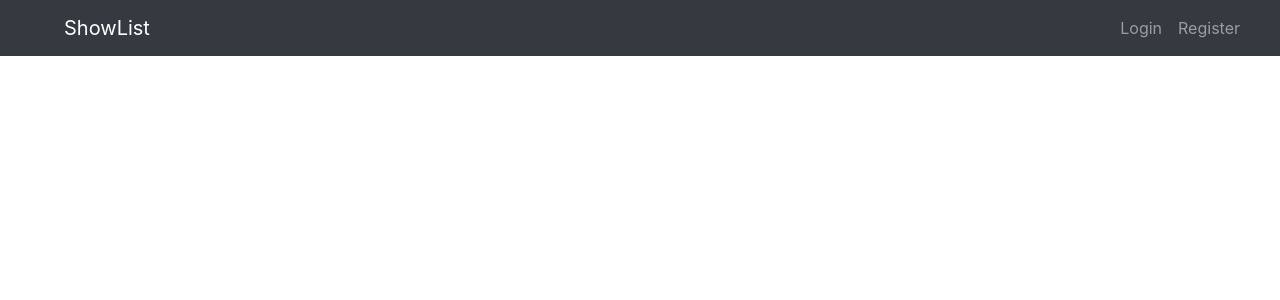
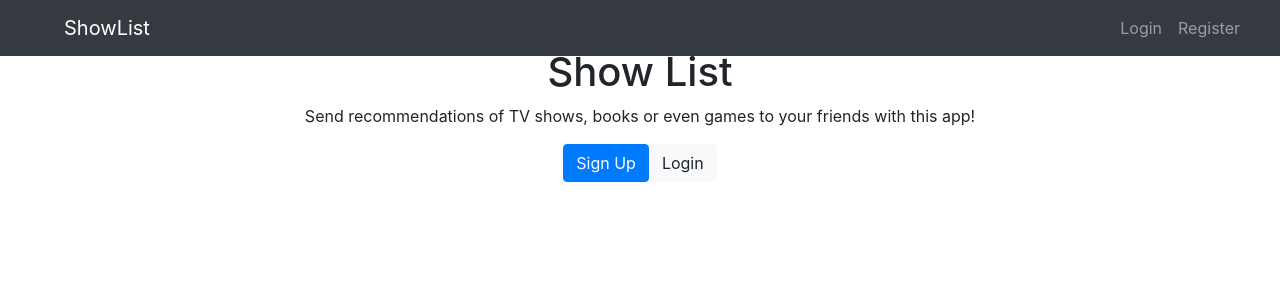
Before and after one commit to vsutinah/ShowList, a React (Create React App) app in the folder client/: page / in a window 1280 px wide. Shown: the top 300 px of the page. Built offline with nearby package versions, Linux system fonts and the light colour scheme.

Commit message:
Setup Landing, Register and Login components

```diff
--- a/client/src/App.js
+++ b/client/src/App.js
@@ -1,13 +1,25 @@
 import 'bootstrap/dist/css/bootstrap.min.css';
 import React, { Fragment } from 'react';
+import { BrowserRouter as Router, Route, Switch } from 'react-router-dom';
 import Header from './components/layout/Header';
+import Landing from './components/layout/Landing';
+import Login from './components/auth/Login';
+import Register from './components/auth/Register';
 
 function App() {
 	return (
-		<div>
-			<Header />
-			<p>Test paragraph</p>
-		</div>
+		<Router>
+			<Fragment>
+				<Header />
+				<Route exact path='/' component={Landing} />
+				<section className='container'>
+					<Switch>
+						<Route exact path='/login' component={Login} />
+						<Route exact path='/register' component={Register} />
+					</Switch>
+				</section>
+			</Fragment>
+		</Router>
 	);
 }
 
--- /dev/null
+++ b/client/src/components/auth/Login.js
@@ -0,0 +1,10 @@
+import React from 'react';
+import PropTypes from 'prop-types';
+
+const Login = (props) => {
+	return <div>Login</div>;
+};
+
+Login.propTypes = {};
+
+export default Login;
--- /dev/null
+++ b/client/src/components/auth/Register.js
@@ -0,0 +1,10 @@
+import React from 'react';
+import PropTypes from 'prop-types';
+
+const Register = (props) => {
+	return <div>Register</div>;
+};
+
+Register.propTypes = {};
+
+export default Register;
--- a/client/src/components/layout/Header.js
+++ b/client/src/components/layout/Header.js
@@ -1,31 +1,34 @@
 import React from 'react';
 import { Navbar, Nav } from 'react-bootstrap';
+import { Link } from 'react-router-dom';
 
 const Header = () => {
 	const authLinks = (
 		<Nav className='ml-auto mr-3'>
-			<Nav.Link>Recommend</Nav.Link>
-			<Nav.Link>My Profile</Nav.Link>
-			<Nav.Link>Logout</Nav.Link>
+			<Link>Recommend</Link>
+			<Link>My Profile</Link>
+			<Link>Logout</Link>
 		</Nav>
 	);
 
 	const guestLinks = (
 		<Nav className='ml-auto mr-3'>
-			<Nav.Link>Login</Nav.Link>
-			<Nav.Link>Register</Nav.Link>
+			<Link>Login</Link>
+			<Link>Register</Link>
 		</Nav>
 	);
 
 	return (
 		<header>
-			<Navbar bg='dark' variant='dark' expand='lg' fixed='top' className='mb-5'>
-				<Navbar.Brand className='ml-5'>ShowList</Navbar.Brand>
+			<Navbar bg='dark' variant='dark' expand='lg' fixed='top'>
+				<Navbar.Brand className='ml-5' href='/'>
+					ShowList
+				</Navbar.Brand>
 				<Navbar.Toggle aria-controls='basic-navbar-nav' />
 				<Navbar.Collapse id='basic-navbar-nav'>
 					<Nav className='ml-auto mr-3'>
-						<Nav.Link>Login</Nav.Link>
-						<Nav.Link>Register</Nav.Link>
+						<Nav.Link href='/login'>Login</Nav.Link>
+						<Nav.Link href='/register'>Register</Nav.Link>
 					</Nav>
 				</Navbar.Collapse>
 			</Navbar>
--- /dev/null
+++ b/client/src/components/layout/Landing.js
@@ -0,0 +1,33 @@
+import React from 'react';
+import PropTypes from 'prop-types';
+import { Link } from 'react-router-dom';
+
+const Landing = (props) => {
+	return (
+		<div>
+			<section className='my-5'>
+				<div>
+					<div className='d-flex flex-column align-items-center justify-content-center text-center position-relative'>
+						<h1>Show List</h1>
+						<p>
+							Send recommendations of TV shows, books or even games to your
+							friends with this app!
+						</p>
+						<div>
+							<Link to='/register' className='btn btn-primary'>
+								Sign Up
+							</Link>
+							<Link to='/login' className='btn btn-light'>
+								Login
+							</Link>
+						</div>
+					</div>
+				</div>
+			</section>
+		</div>
+	);
+};
+
+Landing.propTypes = {};
+
+export default Landing;
```
